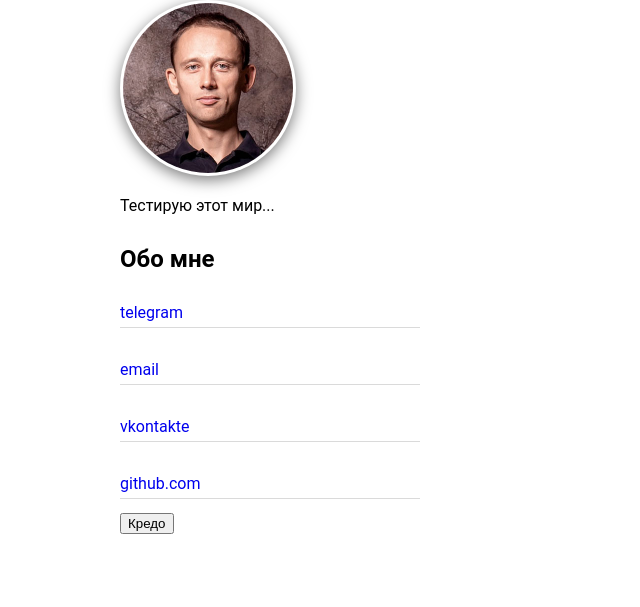
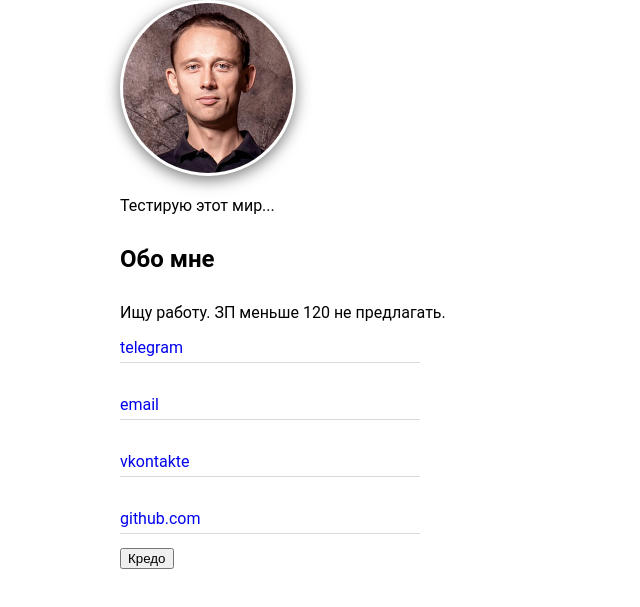
Before and after one commit to Nortropb2/Nortropb2.github.io, a plain HTML site: page index.html in a window 1280 px wide. Shown: the part 81-688 px from the top of the page, without its empty margins (0-640 px from the left). Drawn offline with Linux system fonts and the light colour scheme.

Commit message:
добавил кючевое уточнение про ЗП

```diff
--- a/index.html
+++ b/index.html
@@ -18,6 +18,8 @@
 
 	<h2>Обо мне</h2>
 
+	<p>Ищу работу. ЗП меньше 120 не предлагать.</p>
+
 	<div class="contacts">
 
 		<a href="http://t.me/nortrop">telegram</a>
```
